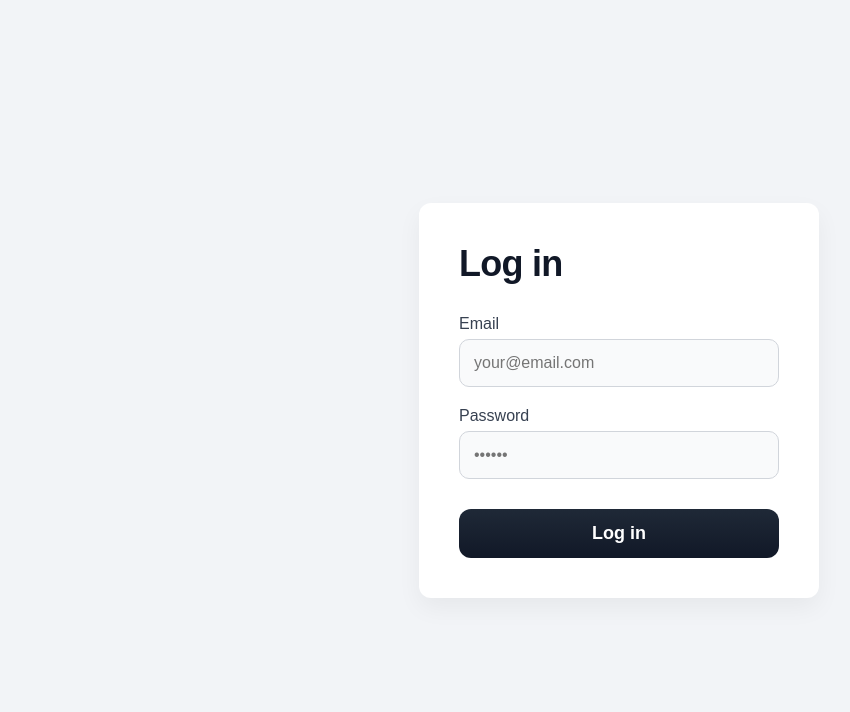
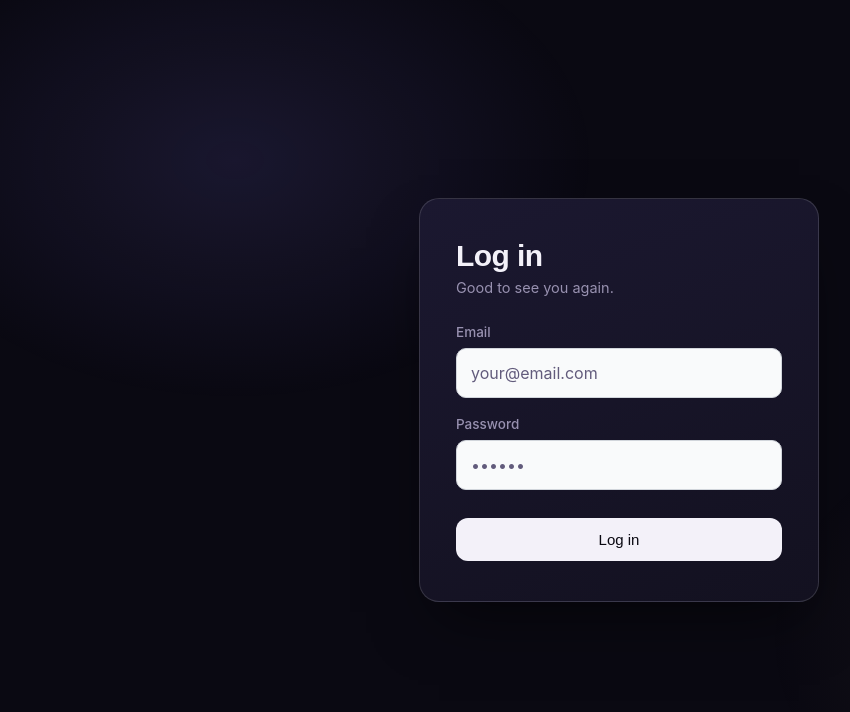
Before and after one commit to Dhananjaymaurya0766/ChatApp, a React (Vite) app in the folder client/: page /login in a window 1280 px wide. Shown: the top 712 px of the page, without its empty margins (21-871 px from the left). Built offline with nearby package versions, Linux system fonts and the light colour scheme.

Commit message:
Updated Login and Signup Page UI

```diff
--- a/client/src/Pages/Login.css
+++ b/client/src/Pages/Login.css
@@ -1,77 +1,121 @@
+:root {
+  --void: #0a0912;
+  --panel: #131120;
+  --panel-2: #1b1830;
+  --panel-3: #221e3d;
+  --iris: #8c7cff;
+  --iris-dim: #5b52a8;
+  --text-1: #f3f1f9;
+  --text-2: #9891b0;
+  --text-3: #625b7c;
+  --line: rgba(255, 255, 255, 0.08);
+  --line-bright: rgba(255, 255, 255, 0.14);
+}
+
 .signup-container {
-  height: 100vh;
+  position: relative;
+  min-height: 100vh;
   display: flex;
+  align-items: center;
   justify-content: center;
-  align-items: center;
-  background-color: #f2f4f7;
-  font-family: Arial, sans-serif;
+  background: var(--void);
+  color: var(--text-1);
+  font-family: "Inter", sans-serif;
+  padding: 24px;
+  overflow: hidden;
+}
+
+.signup-glow {
+  position: fixed;
+  inset: 0;
+  pointer-events: none;
+  background: radial-gradient(600px 400px at 20% 20%, rgba(140, 124, 255, 0.12), transparent 60%),
+    radial-gradient(500px 380px at 85% 80%, rgba(217, 189, 147, 0.07), transparent 60%);
 }
 
 .signup-card {
-  background: white;
-  padding: 40px;
-  width: 400px;
-  border-radius: 12px;
-  box-shadow: 0 10px 25px rgba(0, 0, 0, 0.05);
+  position: relative;
+  z-index: 1;
+  width: 100%;
+  max-width: 400px;
+  background: linear-gradient(160deg, var(--panel-2), var(--panel));
+  border: 1px solid var(--line-bright);
+  border-radius: 20px;
+  padding: 40px 36px;
+  box-shadow: 0 30px 60px -20px rgba(0, 0, 0, 0.6);
 }
 
 .signup-card h1 {
-  font-size: 36px;
-  margin-bottom: 30px;
-  color: #111827;
+  font-family: "Space Grotesk", sans-serif;
+  font-size: 30px;
+  font-weight: 600;
+  letter-spacing: -0.02em;
+  margin: 0 0 6px;
+  color: var(--text-1);
+}
+
+.signup-sub {
+  color: var(--text-2);
+  font-size: 14.5px;
+  margin: 0 0 28px;
 }
 
 .signup-card label {
   display: block;
-  margin-bottom: 6px;
-  margin-top: 20px;
-  font-weight: 500;
-  color: #374151;
+  font-size: 13.5px;
+  color: var(--text-2);
+  margin-bottom: 8px;
+  margin-top: 18px;
 }
 
-.signup-card input[type="text"],
-.signup-card input[type="email"],
-.signup-card input[type="password"] {
+.signup-card label:first-of-type {
+  margin-top: 0;
+}
+
+.signup-card input {
   width: 100%;
-  padding: 14px;
-  border-radius: 10px;
-  border: 1px solid #d1d5db;
-  background: #f9fafb;
-  font-size: 16px;
+  background: var(--panel-3);
+  border: 1px solid var(--line-bright);
+  border-radius: 12px;
+  padding: 13px 15px;
+  font-size: 14.5px;
+  color: var(--text-1);
+  font-family: "Inter", sans-serif;
   outline: none;
-  transition: 0.2s;
+  box-sizing: border-box;
+  transition: border-color 0.2s, box-shadow 0.2s;
+}
+
+.signup-card input::placeholder {
+  color: var(--text-3);
 }
 
 .signup-card input:focus {
-  border-color: #2563eb;
-  background: white;
-}
-
-.checkbox-row {
-  display: flex;
-  align-items: center;
-  margin-top: 20px;
-  font-size: 14px;
-}
-
-.checkbox-row input {
-  margin-right: 10px;
+  border-color: var(--iris);
+  box-shadow: 0 0 0 3px rgba(140, 124, 255, 0.15);
 }
 
 .signup-btn {
   width: 100%;
-  margin-top: 30px;
-  padding: 14px;
+  margin-top: 28px;
+  padding: 13px 20px;
+  font-size: 15px;
+  font-weight: 500;
   border-radius: 12px;
   border: none;
-  font-size: 18px;
-  font-weight: 600;
-  color: white;
+  background: var(--text-1);
+  color: var(--void);
   cursor: pointer;
-  background: linear-gradient(180deg, #1f2937, #111827);
-  transition: 0.3s;
+  transition: all 0.25s ease;
 }
 
-.signup-btn:hover {
-  opacity: 0.9;
+.signup-btn:hover:not(:disabled) {
+  background: var(--iris);
+  color: #fff;
+  transform: translateY(-1px);
 }
+
+.signup-btn:disabled {
+  opacity: 0.6;
+  cursor: not-allowed;
+}
--- a/client/src/Pages/Login.jsx
+++ b/client/src/Pages/Login.jsx
@@ -2,12 +2,14 @@ import "./Login.css";
 import { useState } from "react";
 import axios from "axios";
 import { useNavigate } from "react-router-dom";
+
 function Login() {
   const navigate = useNavigate();
   const [form, setForm] = useState({
     email: "",
     password: "",
   });
+  const [loading, setLoading] = useState(false);
 
   const handleChange = (e) => {
     setForm({ ...form, [e.target.name]: e.target.value });
@@ -15,13 +17,14 @@ function Login() {
 
   const handleSubmit = async (e) => {
     e.preventDefault();
+    setLoading(true);
 
     try {
       const res = await axios.post(
         "https://chatapp-vxkf.onrender.com/login",
         {
           email: form.email,
-        password: form.password
+          password: form.password,
         }
       );
 
@@ -31,20 +34,24 @@ function Login() {
 
       // Redirect to chat
       navigate("/chat");
-
     } catch (error) {
       if (error.response) {
         alert(error.response.data.message);
       } else {
         alert("Server not reachable");
       }
+    } finally {
+      setLoading(false);
     }
   };
 
   return (
     <div className="signup-container">
+      <div className="signup-glow"></div>
+
       <div className="signup-card">
         <h1>Log in</h1>
+        <p className="signup-sub">Good to see you again.</p>
 
         <form onSubmit={handleSubmit}>
           <label>Email</label>
@@ -52,7 +59,9 @@ function Login() {
             type="email"
             name="email"
             placeholder="your@email.com"
+            value={form.email}
             onChange={handleChange}
+            required
           />
 
           <label>Password</label>
@@ -60,11 +69,13 @@ function Login() {
             type="password"
             name="password"
             placeholder="••••••"
+            value={form.password}
             onChange={handleChange}
+            required
           />
 
-          <button type="submit" className="signup-btn">
-            Log in
+          <button type="submit" className="signup-btn" disabled={loading}>
+            {loading ? "Logging in..." : "Log in"}
           </button>
         </form>
       </div>
--- a/client/src/Pages/Signup.jsx
+++ b/client/src/Pages/Signup.jsx
@@ -66,16 +66,6 @@ function Signup() {
             placeholder="••••••"
             onChange={handleChange}
           />
-
-          <div className="checkbox-row">
-            <input
-              type="checkbox"
-              name="subscribe"
-              onChange={handleChange}
-            />
-            <span>I want to receive updates via email.</span>
-          </div>
-
           <button type="submit" className="signup-btn">
             Sign up
           </button>
```
Lines whose indentation alone changed are shown as unchanged.
